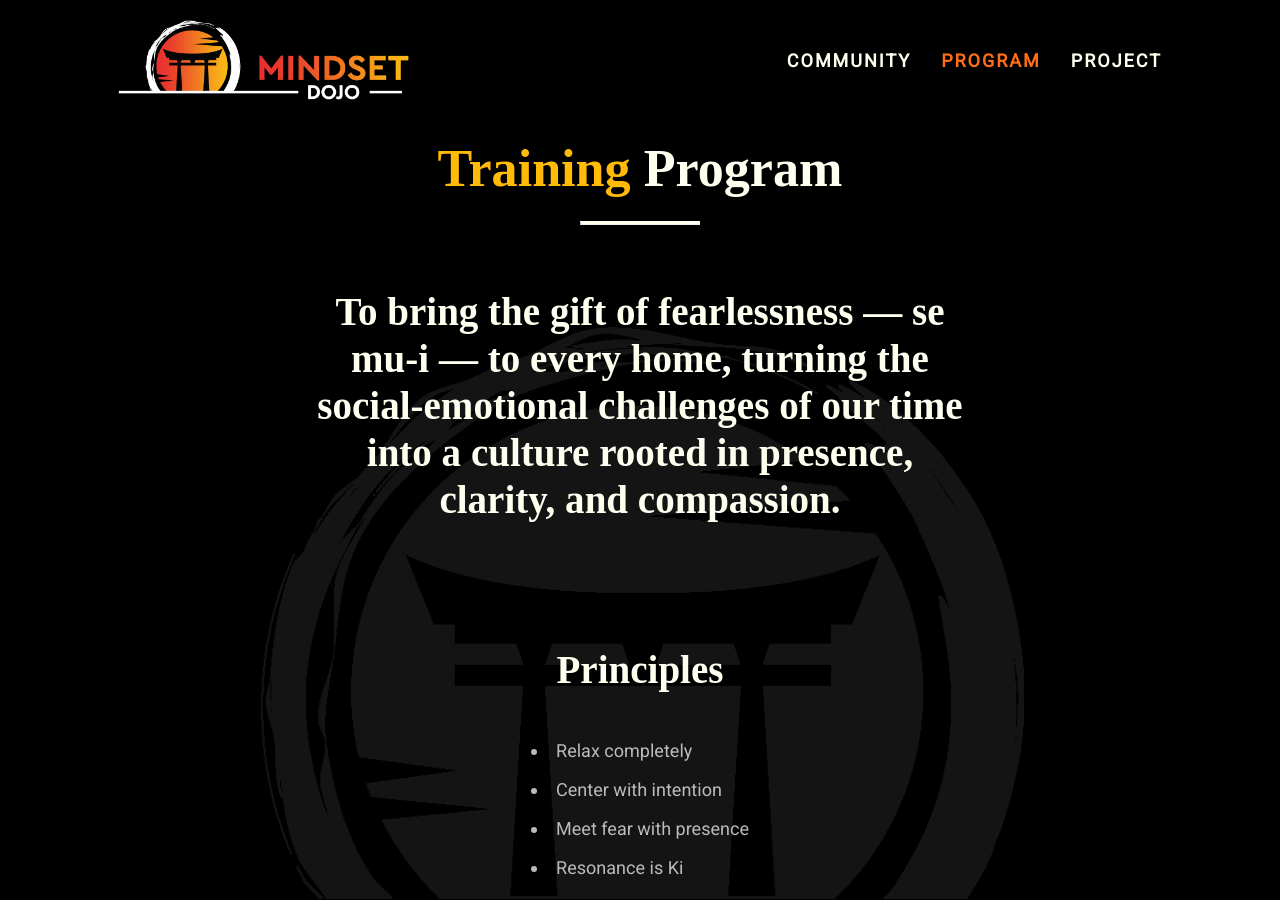
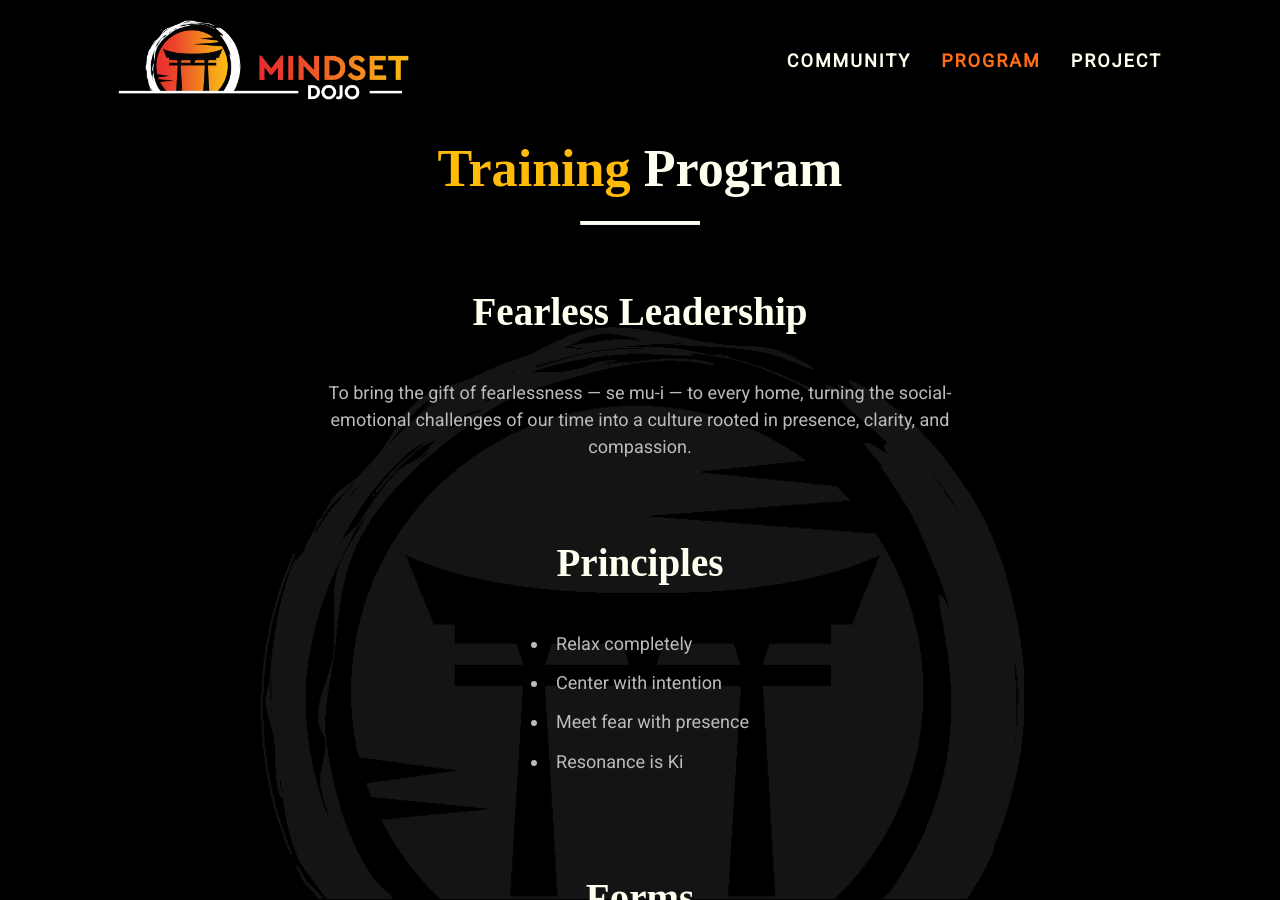
Before and after one commit to mindset-dojo/mindset-dojo.github.io, a Jekyll site: the page built from program.md, in a window 1280 px wide and 900 px high. Built offline with Jekyll 4.4.1, drawn with Linux system fonts in a browser that asks for light colours; some web fonts are replaced.

Commit message:
feat: Rally and Mission framing for program

```diff
--- a/program.md
+++ b/program.md
@@ -8,9 +8,9 @@ css_id: program
 {% assign program = site.data.program %}
 
 <section>
-  <h2>{{ program.mission }}</h2>
+  <h2>{{ program.rally }}</h2>
   <br>
-  <p>{{ program.invitation }}</p>
+  <p>{{ program.mission }}</p>
 </section>
 
 <section>
```
